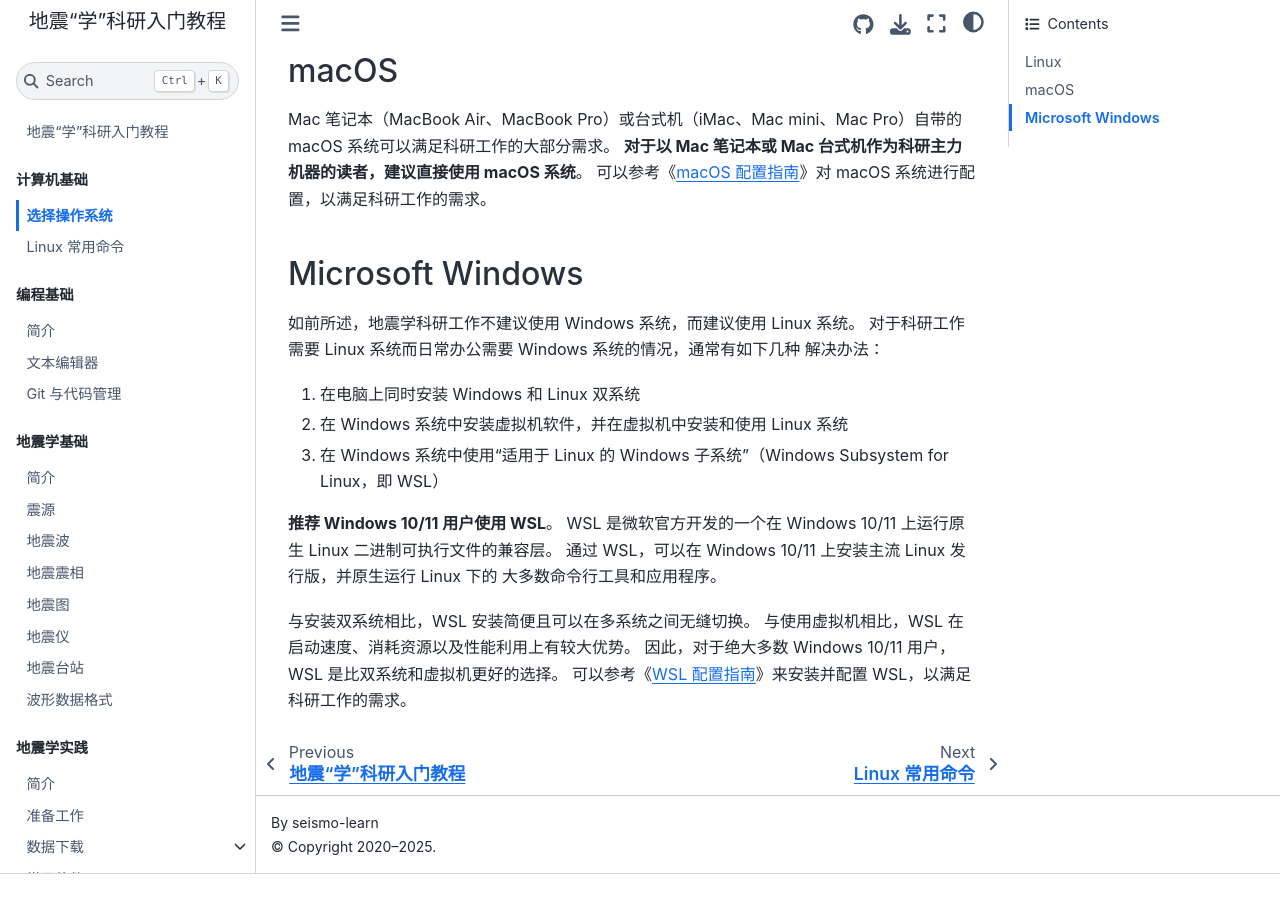
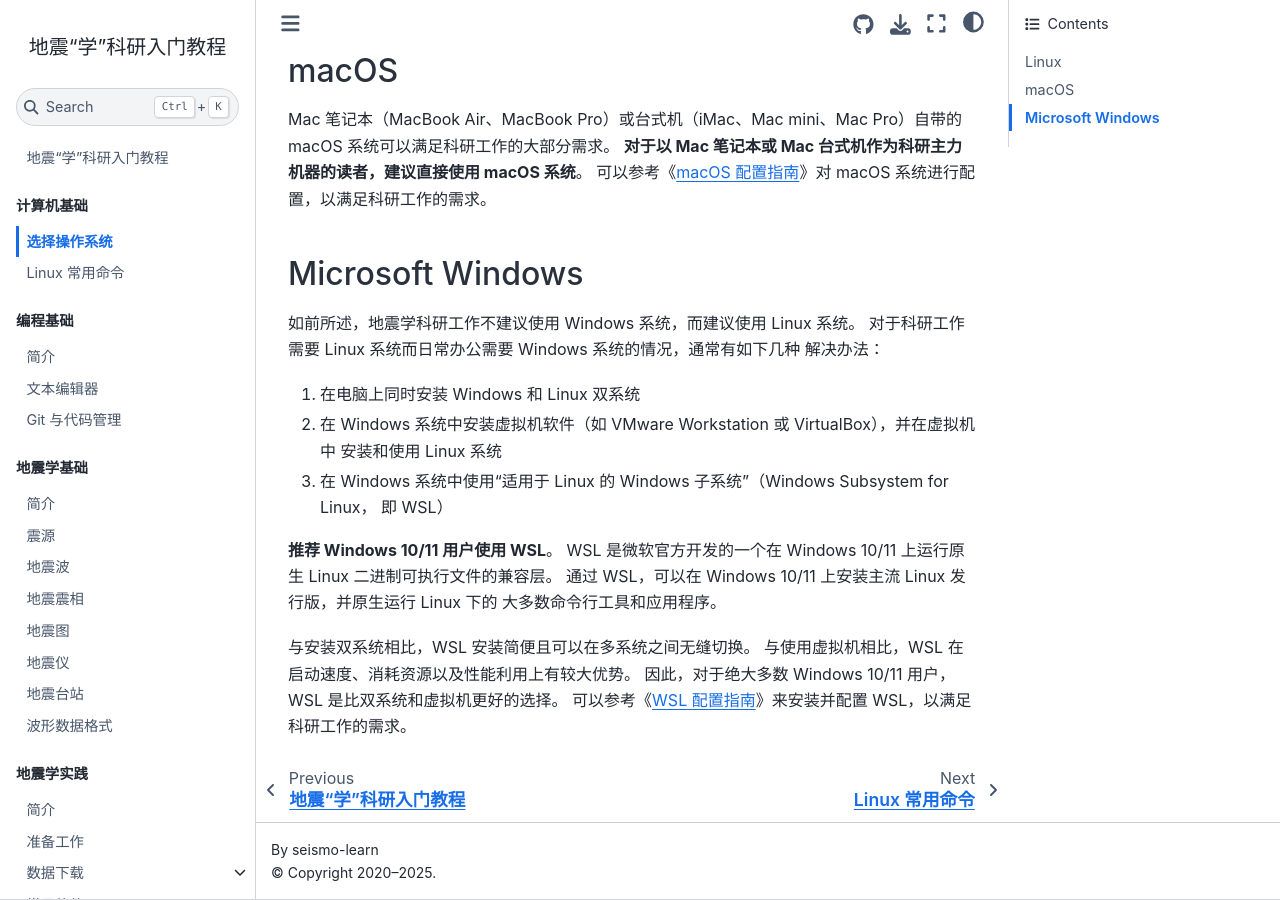
Before and after one commit to seismo-learn/seismology101, a Jupyter Book: the page built from source/computer/operating-system.md, in a window 1280 px wide and 900 px high, scrolled down 778 px. Built offline with Jupyter Book 1.0.4 settings and Sphinx 7.4.7 and the Sphinx Book theme 1.1.4, drawn with Linux system fonts in a browser that asks for light colours; pages that are not in the unit, such as notebooks, are missing from menus; before the commit the page ends 1652 px from its top, so only the background shows below that.

Commit message:
Add two example software for virtual machine

```diff
--- a/source/computer/operating-system.md
+++ b/source/computer/operating-system.md
@@ -45,8 +45,10 @@
 解决办法：
 
 1. 在电脑上同时安装 Windows 和 Linux 双系统
-2. 在 Windows 系统中安装虚拟机软件，并在虚拟机中安装和使用 Linux 系统
-3. 在 Windows 系统中使用“适用于 Linux 的 Windows 子系统”（Windows Subsystem for Linux，即 WSL）
+2. 在 Windows 系统中安装虚拟机软件（如 VMware Workstation 或 VirtualBox），并在虚拟机中
+   安装和使用 Linux 系统
+3. 在 Windows 系统中使用“适用于 Linux 的 Windows 子系统”（Windows Subsystem for Linux，
+   即 WSL）
 
 **推荐 Windows 10/11 用户使用 WSL**。
 WSL 是微软官方开发的一个在 Windows 10/11 上运行原生 Linux 二进制可执行文件的兼容层。
```
